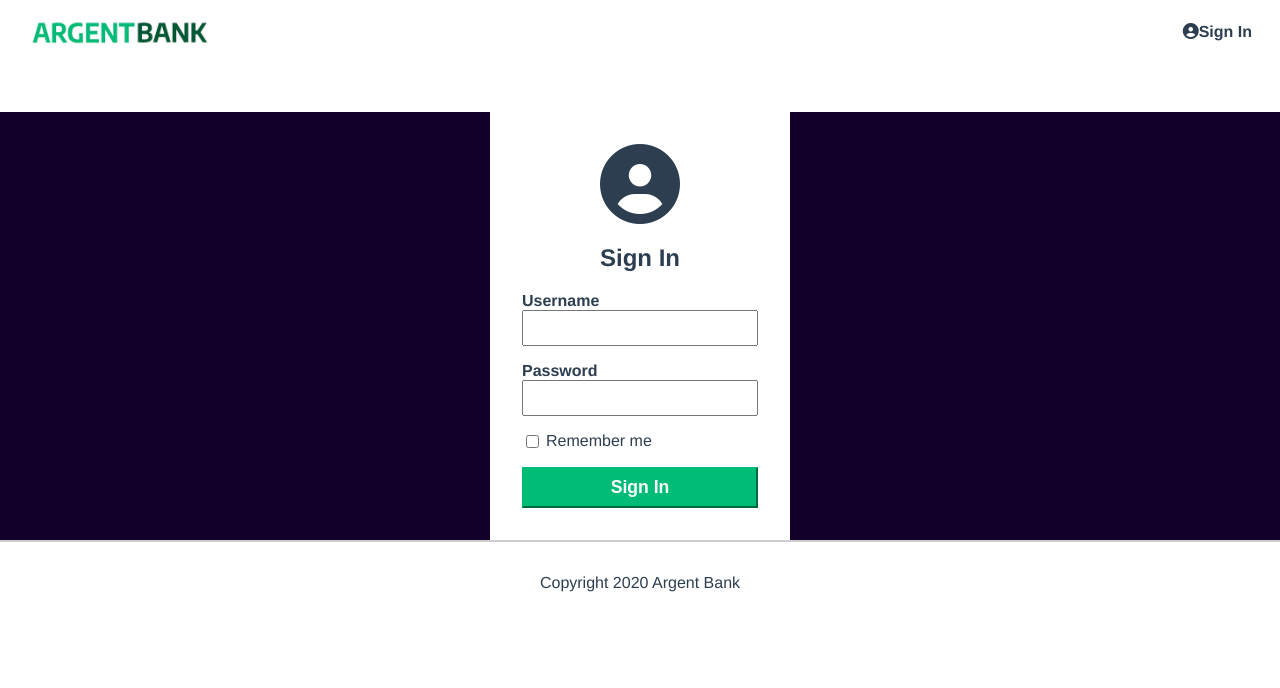
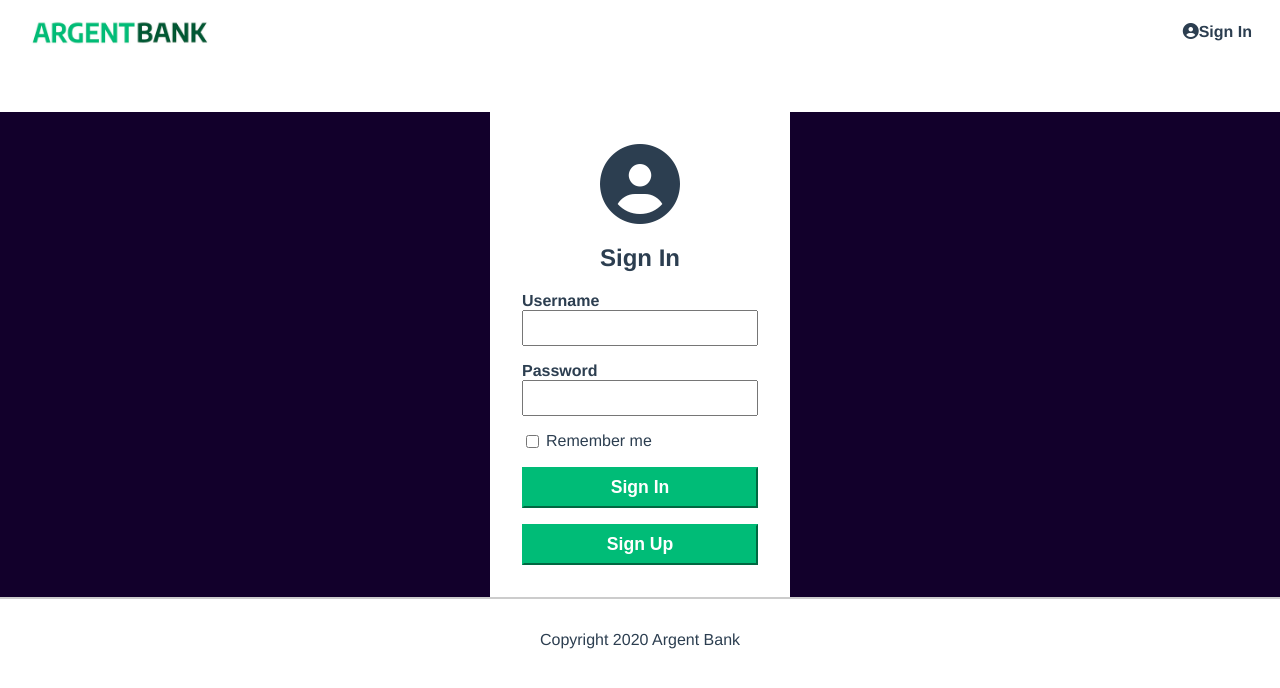
Before and after one commit to Vacarme27/OC-ArgentBank, a React (Vite) app in the folder FrontEnd/: page /sign-in in a window 1280 px wide. Shown: the top 688 px of the page. Built offline with nearby package versions, Linux system fonts and the light colour scheme.

Commit message:
signup button + createAccount

```diff
--- /dev/null
+++ b/FrontEnd/src/components/createDossier/createAccount.jsx
@@ -0,0 +1,9 @@
+import './createAccount.scss';
+
+function CreateAccount (){
+    return(
+        <button className='sign-up-button'>Sign Up</button>
+    )
+}
+
+export default CreateAccount;
--- /dev/null
+++ b/FrontEnd/src/components/createDossier/createAccount.scss
@@ -0,0 +1,11 @@
+.sign-up-button {
+    display: block;
+    width: 100%;
+    padding: 8px;
+    font-size: 1.1rem;
+    font-weight: bold;
+    margin-top: 1rem;
+    border-color: #00bc77;
+    background-color: #00bc77;
+    color: #fff;
+}
--- a/FrontEnd/src/redux/Slices/authSlice.jsx
+++ b/FrontEnd/src/redux/Slices/authSlice.jsx
@@ -3,7 +3,6 @@ import { createSlice } from "@reduxjs/toolkit";
 const initialState = {
     isAuth: localStorage.getItem("token") !==null,
     token:  localStorage.getItem("token"),
-    error: '',
 };
 
 const authSlice = createSlice({
@@ -13,12 +12,10 @@ const authSlice = createSlice({
     authSuccess: (state, action) => {
         state.isAuth = true;
         state.token = action.payload;
-        state.error = '';
     },
-    authRejected: (state, action) => {
+    authRejected: state => {
         state.isAuth = false;
         state.token = null;
-        state.error = action.error.message;
     },
     authOutSuccess: state => {
         state.isAuth = false;
@@ -28,6 +25,6 @@ const authSlice = createSlice({
   },
 });
 
-export const { authPending, authSuccess, authRejected, authOutSuccess } = authSlice.actions;
+export const { authSuccess, authRejected, authOutSuccess } = authSlice.actions;
 
 export default authSlice.reducer;
--- a/FrontEnd/src/view/sign-in/sign-in.jsx
+++ b/FrontEnd/src/view/sign-in/sign-in.jsx
@@ -2,8 +2,9 @@ import { useState } from 'react';
 import './sign-in.scss';
 import { useDispatch } from 'react-redux';
 import axios from 'axios';
-import { authSuccess, authRejected} from '../../redux/Slices/authSlice';
+import { authSuccess } from '../../redux/Slices/authSlice';
 import { useNavigate } from "react-router-dom";
+import CreateAccount from '../../components/createDossier/createAccount';
 
 function SignIn (){
     const initialState = {
@@ -12,6 +13,7 @@ function SignIn (){
     }
     const [data, setData] = useState(initialState);
     const [rememberMe, setRememberMe] = useState(false);
+    const [isError, setIsError] = useState(false);
     const dispatch = useDispatch();
     const navigate = useNavigate();
     const handleSubmit = e => {
@@ -22,21 +24,29 @@ function SignIn (){
             data: data
         })
             .then( res => {
-                console.log(res.data.body.token);
                 dispatch(authSuccess(res.data.body.token));
-                localStorage.setItem("token", res.data.body.token);
-                navigate(`/user`)
                 if (rememberMe) {
                     localStorage.setItem("token", res.data.body.token);
                   }
+                navigate(`/user`);
+                setData(initialState);
               })
-            .catch( (err) => {
-              dispatch(authRejected(err));
+              .catch(() => {
+                setIsError(true);
+                setData(initialState);
             });
     }
     const handleRememberMeChange = (e) => {
         setRememberMe(e.target.checked);
       };
+      const handleInfoChange = (e, info) => {
+        setIsError(false);
+        if (info === 'email'){
+            setData({...data, email: e.target.value})
+        } else {
+            setData({...data, password: e.target.value})
+        }
+    }
     return (
         <main className="main bg-dark">
             <section className="sign-in-content">
@@ -45,11 +55,11 @@ function SignIn (){
                 <form onSubmit={handleSubmit}>
                     <div className="input-wrapper">
                         <label htmlFor="username">Username</label>
-                        <input type="text" id="username" value={data.email} onChange={e => setData({...data, email: e.target.value})} required/>
+                        <input type="text" id="username"value={data.email} onChange={e => handleInfoChange(e, 'email') } required/>
                     </div>
                     <div className="input-wrapper">
                         <label htmlFor="password">Password</label>
-                        <input type="password" id="password" value={data.password} onChange={e => setData({...data, password: e.target.value})} required/>
+                        <input type="password" id="password"value={data.password} onChange={e => handleInfoChange(e, 'password')} required/>
                     </div>
                     <div className="input-remember">
                         <input type="checkbox" id="remember-me" checked={rememberMe} onChange={handleRememberMeChange}/>
@@ -58,7 +68,9 @@ function SignIn (){
                         </label>
                     </div>
                     <button className="sign-in-button">Sign In</button>
+                    <CreateAccount/>
                 </form>
+                {isError && <p className="error-message">Mauvais e-mail ou mot de passe</p>}
             </section>
         </main>
     )
--- a/FrontEnd/src/view/sign-in/sign-in.scss
+++ b/FrontEnd/src/view/sign-in/sign-in.scss
@@ -50,3 +50,9 @@
     padding: 5px;
     font-size: 1.2rem;
 }
+
+.error-message {
+    color: red;
+    font-weight: bold;
+    margin-bottom: 10px;
+  }
```
